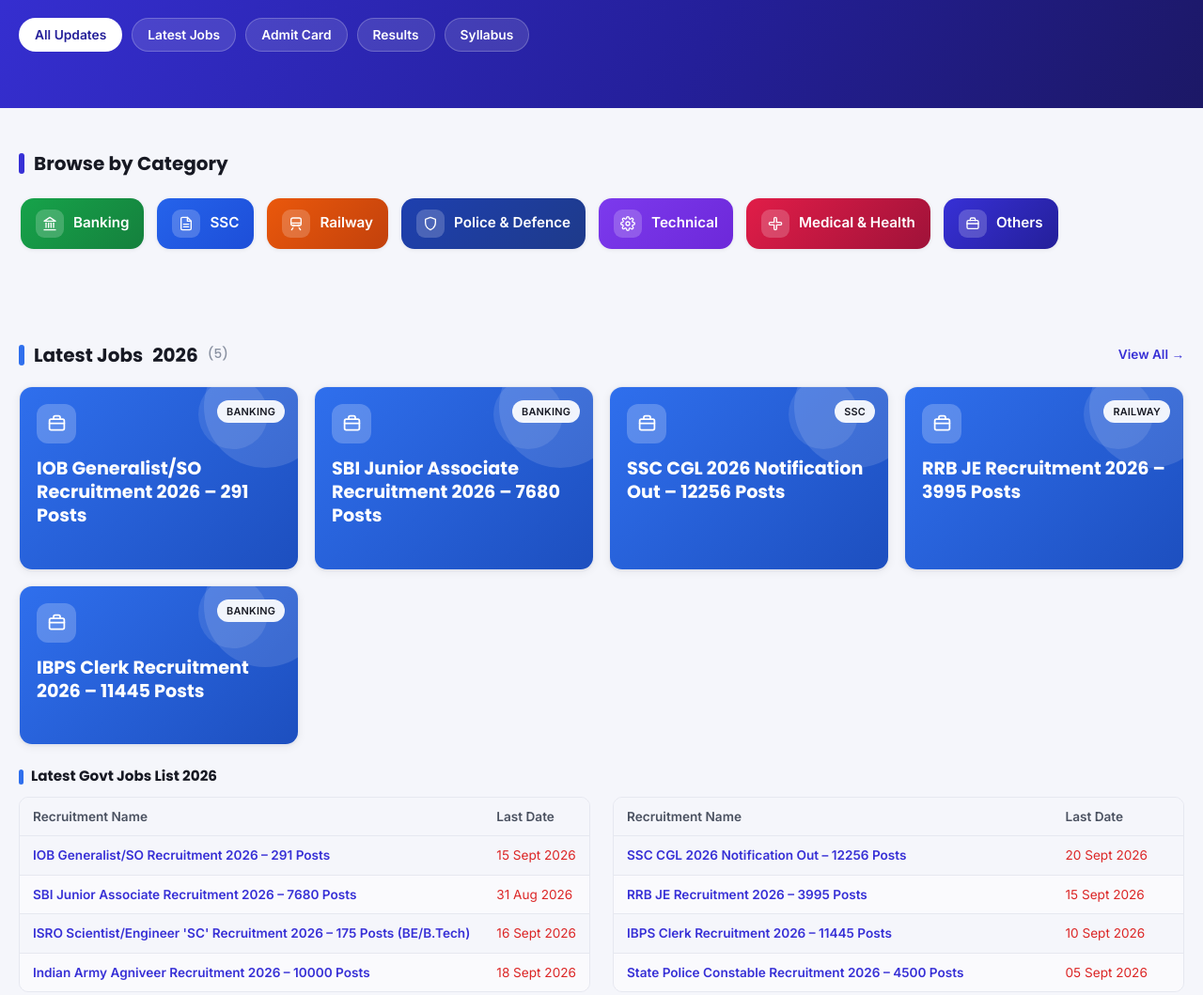
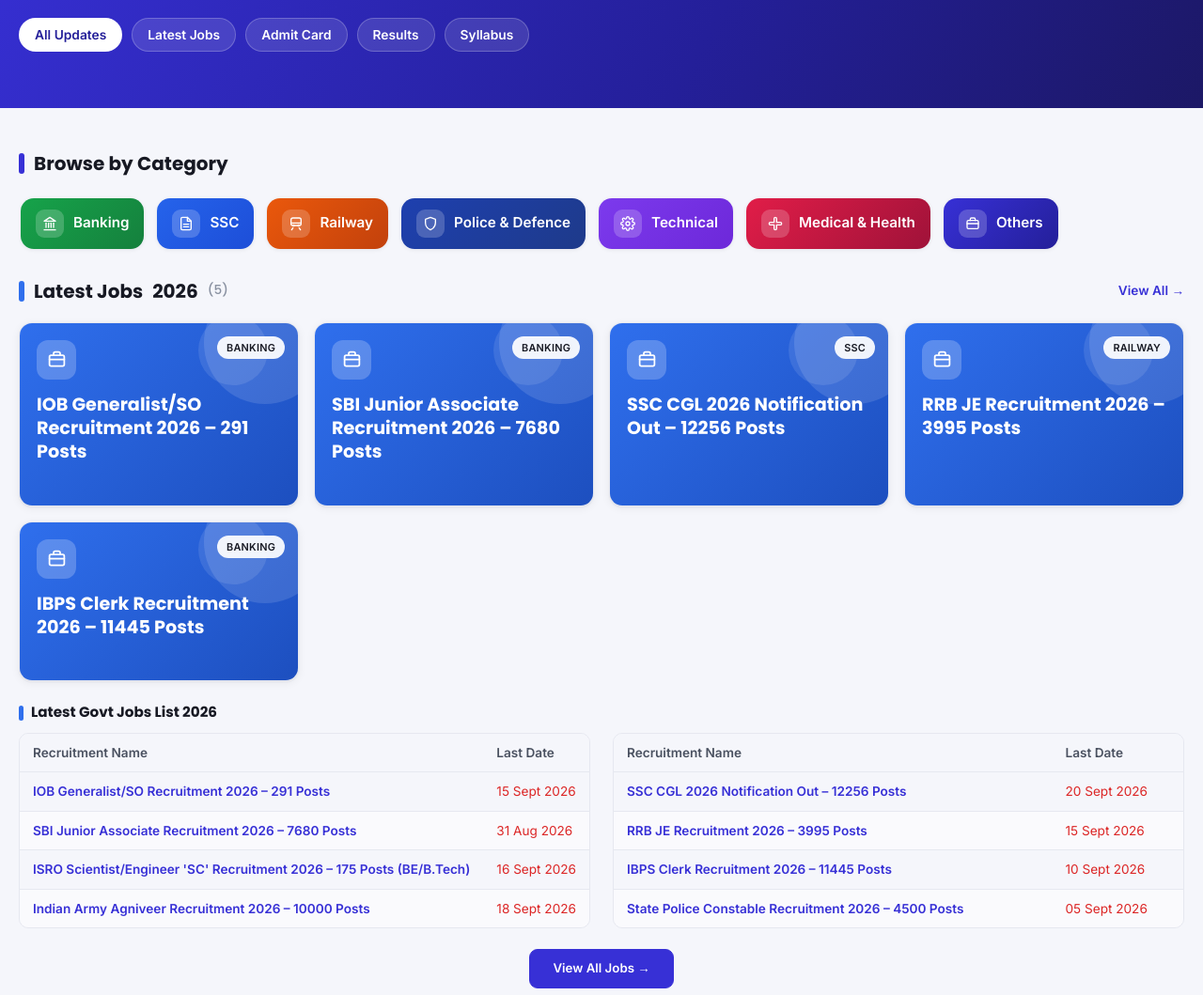
Before and after one commit to tuduboyha/JobAlertExpress, a plain HTML site: page index.html in a window 1280 px wide. Shown: the part 267-1326 px from the top of the page at 94% size. Drawn offline with Linux system fonts and the light colour scheme.

Commit message:
Tighten gap above Latest Jobs 2026 on homepage
Browse by Category and Latest Jobs each had 44px of section padding,
which used to be visually filled by the homeTop ad that sat between
them. Now that the ad has moved further down the page, the stacked
88px read as a large empty gap. Reduced to ~20px for this one
section pair.

```diff
--- a/css/style.css
+++ b/css/style.css
@@ -137,6 +137,11 @@
 
 /* ---------- Section headers ---------- */
 .section{ padding:44px 0; }
+/* No ad sits between "Browse by Category" and "Latest Jobs" on the
+   homepage any more, so the two sections' own 44px paddings were
+   stacking into a large empty gap. Tighten just this pair. */
+.category-slider-section{ padding-bottom:0; }
+#jobs.cat-section{ padding-top:20px; }
 .page-intro{
   color:var(--ink-soft); font-size:.92rem; line-height:1.65; max-width:900px; margin:10px 0 20px;
 }
```
